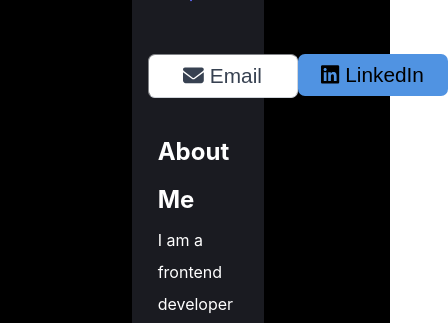
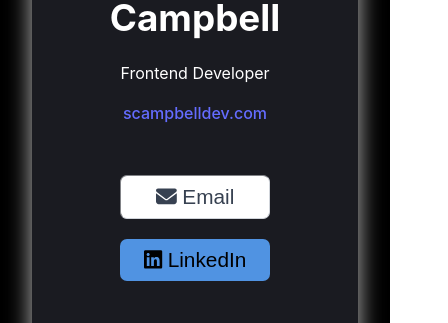
Before and after one commit to CampbellSDC/new-digital-card, a React (Vite) app in the folder Digital Card/: page / in a window 390 px wide. Shown: the part 374-697 px from the top of the page, 448 px wide, since content can reach past the window. Built offline with nearby package versions, Linux system fonts and the light colour scheme.

Commit message:
updated final styling

```diff
--- a/Digital Card/src/index.css
+++ b/Digital Card/src/index.css
@@ -34,13 +34,15 @@ body {
 }
 
 .main-container {
-  margin: auto;
-  max-width: 40%;
+
+  max-width: 600px;
   background-color: #23252C;
   display: flex;
   flex-direction: column;
-  border-bottom-left-radius: 10px;
-  border-bottom-right-radius: 10px;
+  justify-content: center;
+  align-items: center;
+  border-radius: 10px;
+  box-shadow: 0px 0px 24px 0px rgba(255,255,255,0.75);
 
 }
 
@@ -127,6 +129,7 @@ header > p {
 .btn-icon {
 
 }
+
 
 /* ABOUT ME / INTERESTS SECTIONS */
 
@@ -227,3 +230,18 @@ header > p {
     background-color: #f9f9f9;
   }
 }
+
+@media all and (max-width: 440px) {
+  .btn-container{
+    flex-direction: column;
+
+  }
+
+  .linkedin {
+    margin-top: 20px;
+  }
+
+  .footer-container {
+    flex-wrap: wrap;
+  }
+}
```
